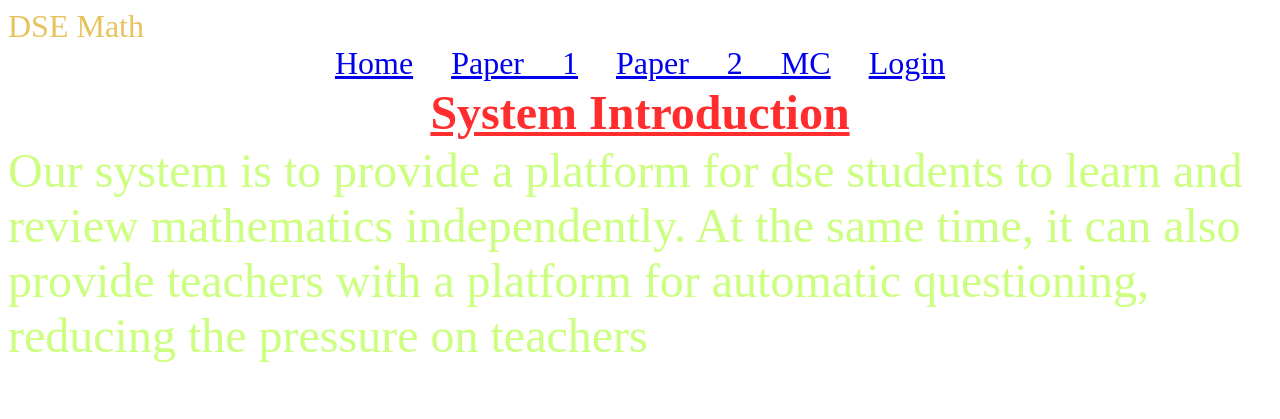
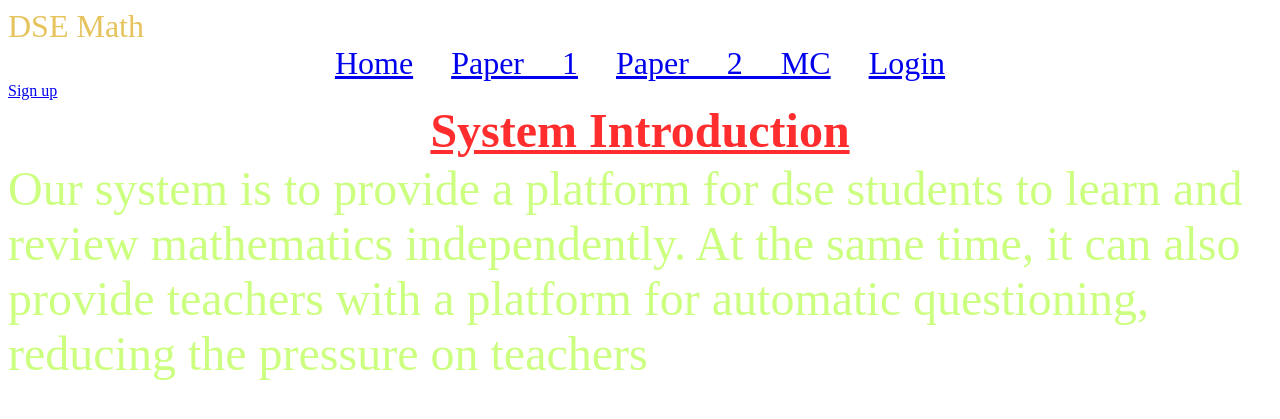
Before and after one commit to wtc021128/FYP, a PHP site: page /main.php in a window 1280 px wide. Shown: the top 419 px of the page. Run offline with PHP 8.4, Linux system fonts and the light colour scheme.

Commit message:
Add files via upload

```diff
--- a/FYP/htdocs/main.php
+++ b/FYP/htdocs/main.php
@@ -10,9 +10,8 @@ $wall_paper = "mbg.jifi";
     <div id=r3 align="center" style="word-spacing: 30px;"><a href="index.php">Home</a>
     <a href="QA.php">Paper 1</a>
     <a href="MC.php">Paper 2 MC</a>
-    <a href="login.php">Login</a></td></font></div>
-    <div id=r4 ></a>
-    </td>
+    <a href="login.php">Login</a></font></td></div>
+    <div id=r4 ><a href="Sign up.php">Sign up</a>
     </div>
 
     <!--introduce and music-->
```
